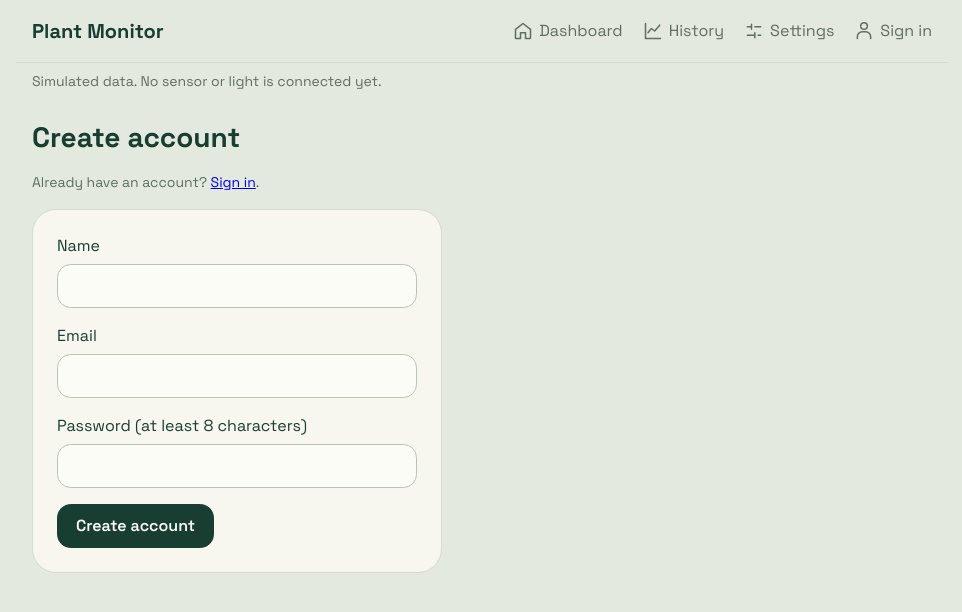
After one commit to Victoria1-bit/smart-plant-monitor, a Python web app: template app/templates/register.html in a window 1280 px wide. The commit adds this page. Shown: the top 612 px of the page, without its empty margins (158-1120 px from the left). Run offline with Jinja, Linux system fonts and the light colour scheme; the template is opened without the code that fills it, so the values that code supplies are empty.

Commit message:
Add sign in, sign out and create account pages

```diff
--- a/app/static/common.js
+++ b/app/static/common.js
@@ -9,6 +9,14 @@ async function callApi(url, options) {
     }
 
     const data = await response.json().catch(() => null);
+
+    // Signed out (or the session ran out): go to the sign in page
+    const onSignInPage = ["/login", "/register"].includes(window.location.pathname);
+    if (response.status === 401 && !onSignInPage) {
+        window.location.href = "/login";
+        throw new Error("Please sign in.");
+    }
+
     if (!response.ok) {
         // FastAPI puts the reason in "detail"
         const reason = data && typeof data.detail === "string" ? data.detail : "Please check the values and try again.";
@@ -50,3 +58,16 @@ function addCell(row, text, className) {
 function statusClass(status) {
     return "status " + status.toLowerCase();
 }
+
+// The "Sign out" link is only on the page when someone is signed in
+const logoutLink = document.getElementById("logout-link");
+if (logoutLink) {
+    logoutLink.addEventListener("click", async (event) => {
+        event.preventDefault();
+        try {
+            await sendJson("/api/auth/logout", "POST", {});
+        } finally {
+            window.location.href = "/login";
+        }
+    });
+}
--- a/app/static/login.js
+++ b/app/static/login.js
@@ -1,14 +1,15 @@
-// Sends the sign in form. The server does not accept logins yet.
+// Sends the sign in form and opens the dashboard when it works.
 
 document.getElementById("login-form").addEventListener("submit", async (event) => {
     event.preventDefault();
     const message = document.getElementById("login-message");
 
     try {
-        await sendJson("/api/login", "POST", {
+        await sendJson("/api/auth/login", "POST", {
             email: document.getElementById("email").value,
             password: document.getElementById("password").value,
         });
+        window.location.href = "/";
     } catch (error) {
         showMessage(message, error.message, true);
     }
--- /dev/null
+++ b/app/static/register.js
@@ -0,0 +1,17 @@
+// Sends the create account form and opens the dashboard when it works.
+
+document.getElementById("register-form").addEventListener("submit", async (event) => {
+    event.preventDefault();
+    const message = document.getElementById("register-message");
+
+    try {
+        await sendJson("/api/auth/register", "POST", {
+            name: document.getElementById("name").value,
+            email: document.getElementById("email").value,
+            password: document.getElementById("password").value,
+        });
+        window.location.href = "/";
+    } catch (error) {
+        showMessage(message, error.message, true);
+    }
+});
--- a/app/templates/base.html
+++ b/app/templates/base.html
@@ -16,7 +16,11 @@
             <a href="/" {% if active == "dashboard" %}aria-current="page"{% endif %}>{{ icon("home") }}<span>Dashboard</span></a>
             <a href="/history" {% if active == "history" %}aria-current="page"{% endif %}>{{ icon("activity") }}<span>History</span></a>
             <a href="/settings" {% if active == "settings" %}aria-current="page"{% endif %}>{{ icon("settings") }}<span>Settings</span></a>
+            {% if user %}
+            <a href="/login" id="logout-link">{{ icon("profile") }}<span>Sign out</span></a>
+            {% else %}
             <a href="/login" {% if active == "login" %}aria-current="page"{% endif %}>{{ icon("profile") }}<span>Sign in</span></a>
+            {% endif %}
         </nav>
     </header>
 
--- a/app/templates/login.html
+++ b/app/templates/login.html
@@ -4,7 +4,7 @@
 
 {% block content %}
     <h1>Sign in</h1>
-    <p class="note">Accounts are not connected yet, so this form can not sign you in.</p>
+    <p class="note">Sign in to see your plant. No account yet? <a href="/register">Create one</a>.</p>
 
     <form id="login-form" class="form">
         <label for="email">Email</label>
--- /dev/null
+++ b/app/templates/register.html
@@ -0,0 +1,26 @@
+{% extends "base.html" %}
+
+{% block title %}Create account{% endblock %}
+
+{% block content %}
+    <h1>Create account</h1>
+    <p class="note">Already have an account? <a href="/login">Sign in</a>.</p>
+
+    <form id="register-form" class="form">
+        <label for="name">Name</label>
+        <input id="name" type="text" autocomplete="name" maxlength="100" required>
+
+        <label for="email">Email</label>
+        <input id="email" type="email" autocomplete="username" required>
+
+        <label for="password">Password (at least 8 characters)</label>
+        <input id="password" type="password" autocomplete="new-password" minlength="8" required>
+
+        <button type="submit">Create account</button>
+    </form>
+    <p class="message" id="register-message" role="status"></p>
+{% endblock %}
+
+{% block scripts %}
+    <script src="{{ url_for('static', path='register.js') }}"></script>
+{% endblock %}
```
